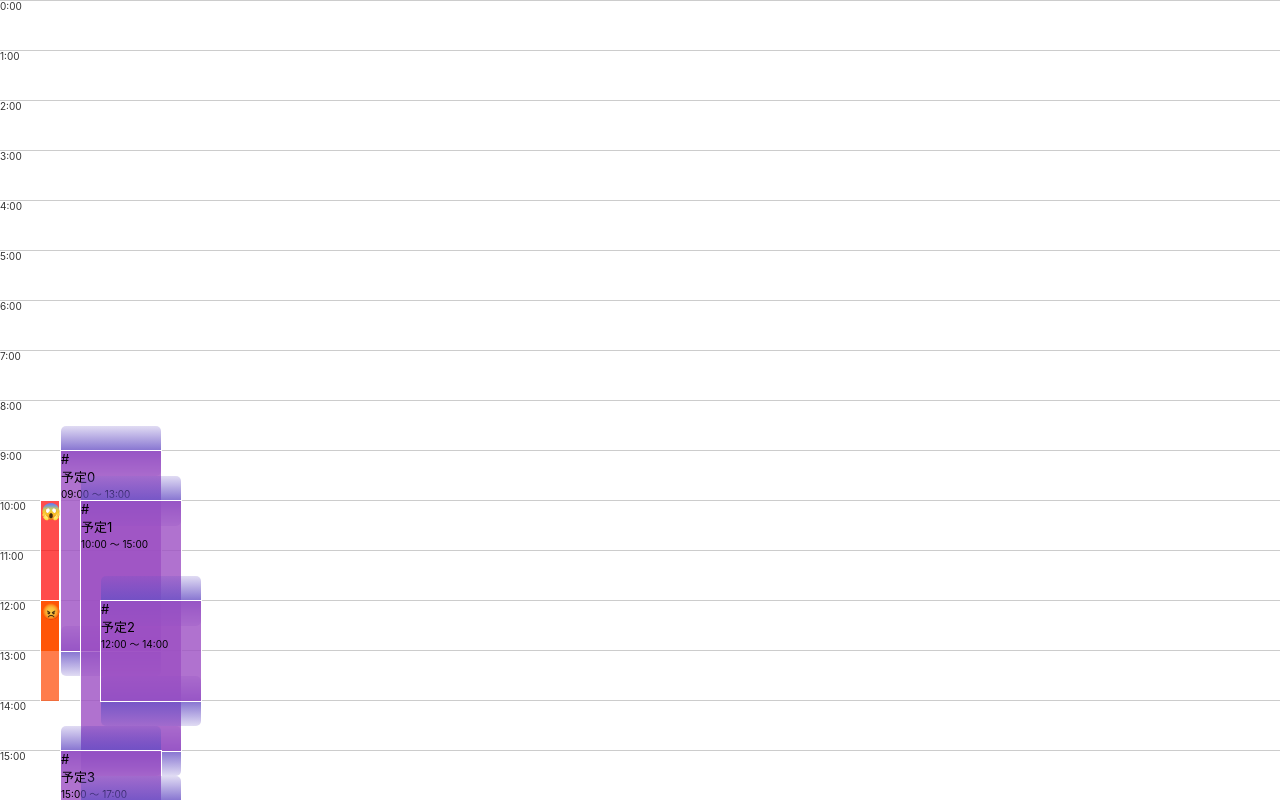
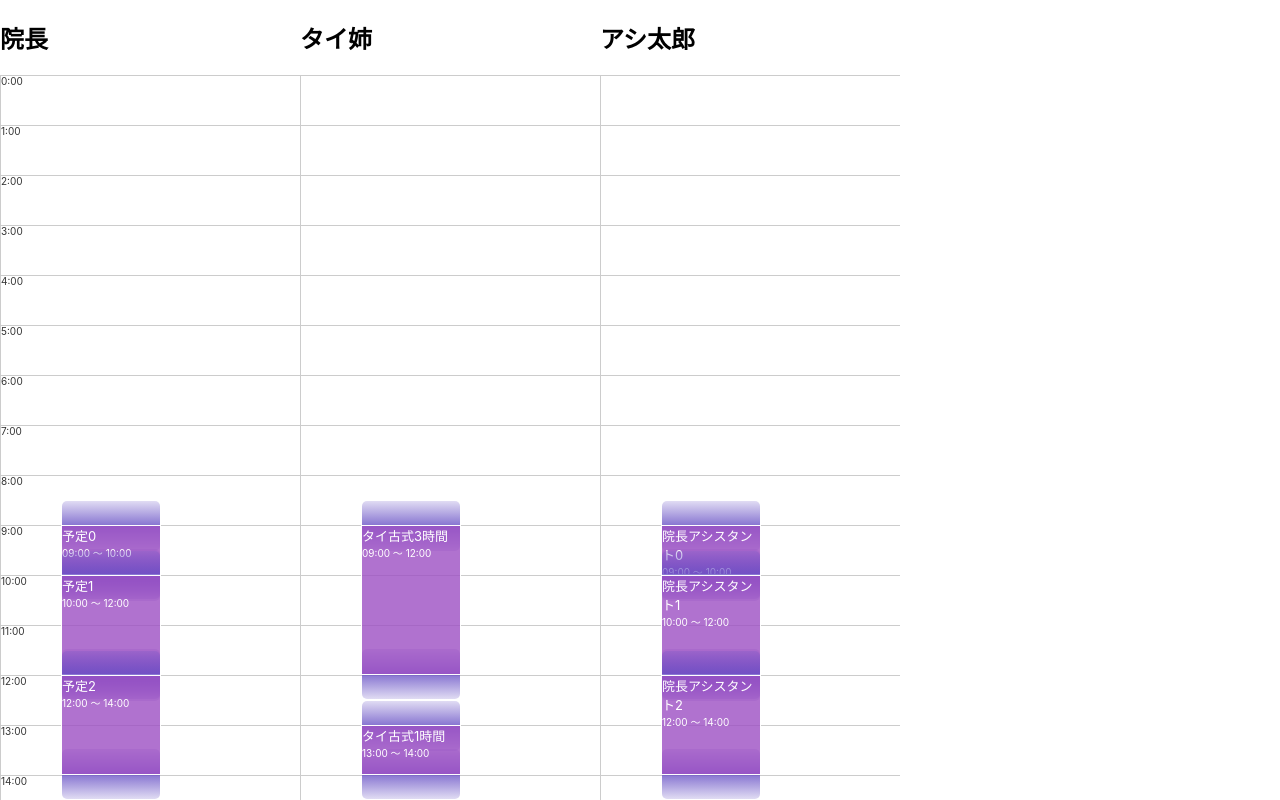
Before and after one commit to fumicode/fuzzy-session-react, a React (Create React App) app: page / in a window 1280 px wide. Shown: the top 800 px of the page. Built offline with nearby package versions, Linux system fonts and the light colour scheme.

Commit message:
3人の予定を並べてみた

```diff
--- a/src/App.tsx
+++ b/src/App.tsx
@@ -4,17 +4,18 @@ import Session from './Components/Session';
 import TimeRange from './Components/TimeRange';
 import React, { FC } from 'react';
 
+import styled from 'styled-components';
 
-const sessions: Session[] = [
+const inchoSessions: Session[] = [
   new Session(
     undefined,
     '予定0',
-    new TimeRange('09:00','13:00')
+    new TimeRange('09:00','10:00')
   ),
   new Session(
     undefined,
     '予定1',
-    new TimeRange('10:00','15:00')
+    new TimeRange('10:00','12:00')
   ),
   new Session(
     undefined,
@@ -29,7 +30,7 @@ const sessions: Session[] = [
   new Session(
     undefined,
     '予定4',
-    new TimeRange('16:00','20:00')
+    new TimeRange('16:00','19:00')
   ),
   new Session(
     undefined,
@@ -38,16 +39,98 @@ const sessions: Session[] = [
   ),
 ];
 
+const taineiSessions: Session[] = [
+  new Session(
+    undefined,
+    'タイ古式3時間',
+    new TimeRange('09:00','12:00')
+  ),
+  new Session(
+    undefined,
+    'タイ古式1時間',
+    new TimeRange('13:00','14:00')
+  ),
 
-const conflictsWarningSessionList = new ConflictsWarningSessionList(sessions);
+  new Session(
+    undefined,
+    'タイ古式1時間',
+    new TimeRange('16:40','17:00')
+  ),
+];
 
-const App: FC = ()=> {
+const ashitaroSessions: Session[] = [
+  new Session(
+    undefined,
+    '院長アシスタント0',
+    new TimeRange('09:00','10:00')
+  ),
+  new Session(
+    undefined,
+    '院長アシスタント1',
+    new TimeRange('10:00','12:00')
+  ),
+  new Session(
+    undefined,
+    '院長アシスタント2',
+    new TimeRange('12:00','14:00')
+  ),
+  new Session(
+    undefined,
+    '院長アシスタント3',
+    new TimeRange('15:00','17:00')
+  ),
+  new Session(
+    undefined,
+    '院長アシスタント4',
+    new TimeRange('18:00','20:00')
+  ),
+];
 
 
+const inchoSessionList = new ConflictsWarningSessionList(inchoSessions);
+const taineiSessionList = new ConflictsWarningSessionList(taineiSessions);
+const ashitaroSessionList = new ConflictsWarningSessionList(ashitaroSessions);
+
+const calendars = [
+  {
+    title: "院長",
+    list: inchoSessionList,
+  },
+
+  {
+    title: "タイ姉",
+    list: taineiSessionList,
+  },
+  {
+    title: "アシ太郎",
+    list: ashitaroSessionList
+  },
+]
+
+const App: FC = styled((props: {className: string})=> {
+  const {className} = props;
   return (
-    <DailyTimelineWithConflictsView main={conflictsWarningSessionList}/>
-    //<DailyTimelineView main={sessions}/>
+    <div className={className}>
+      {
+        calendars.map((cal,index) =>
+          <div className="e-column">
+            <h2>{cal.title}</h2>
+            <DailyTimelineWithConflictsView main={cal.list} showsTime={index === 0} />
+          </div>
+        )
+      }
+    </div>
   );
+})`
+display: flex;
+flex-direction: row;
+
+>.e-column{
+
+
+
 }
 
+`;
+
 export default App;
--- a/src/Components/DailyTimelineViewWithConflicts.tsx
+++ b/src/Components/DailyTimelineViewWithConflicts.tsx
@@ -10,9 +10,7 @@ import { TimeRangeView } from './TimeRange';
 import { log } from 'console';
 import Conflict from './Conflict';
 
-export type DailyTimelineWithConflictsViewModel = ViewModel<ConflictsWarningSessionList>;
-
-class SessionViewModel{
+class SessionViewModel implements ViewModel<Session>{
   public readonly sessionId: SessionId;
 
   constructor(
@@ -20,17 +18,19 @@ class SessionViewModel{
     public leftPx: number,
   ){
     this.sessionId = session.id;
+  }
 
+  get main(){
+    return this.session;
   }
 }
 
+
 class ConflictViewModel implements ViewModel<Conflict>{
-
   constructor(
-    public readonly main:Conflict
-  ){
-
-  }
+    public readonly main:Conflict,
+    public leftPx: number
+  ){ }
 
   get horriblenessHue():number{
     return this.calcHorriblenessHue(this.main.horribleness)
@@ -54,6 +54,22 @@ class ConflictViewModel implements ViewModel<Conflict>{
     const a = (y2 - y1)/(x2 - x1); //傾き
     return a * (x - x1) + y1
   }
+
+}
+
+class DailyTimelineWithConflictsViewModel implements ViewModel<ConflictsWarningSessionList>{
+  className?: string | undefined;
+
+  constructor(
+    public readonly main: ConflictsWarningSessionList,
+    public readonly showsTime: boolean = true
+  ){
+
+    //TODO: コンフリクトがコンフリクトしてる場合には横にずらしたい。
+    const metaConflicts = this.main.conflicts;
+
+  }
+
 
 }
 
@@ -91,7 +107,10 @@ export const DailyTimelineWithConflictsView: FC<DailyTimelineWithConflictsViewMo
       {
         hoursArray.map((hour)=>
           <div className='e-hour-line' key={hour}>
-            <div className="e-hour-label">{hour}:00</div>
+            {
+              props.showsTime &&
+                <div className="e-hour-label">{hour}:00</div>
+            }
             <div className="e-hour-content">
             </div>
           </div>
@@ -122,7 +141,7 @@ export const DailyTimelineWithConflictsView: FC<DailyTimelineWithConflictsViewMo
         {
           conflicts.map((conflict)=>
             {
-              const comflictVM = new ConflictViewModel(conflict);
+              const comflictVM = new ConflictViewModel(conflict, 0);
 
               const y = conflict.overlappingTimeRange.startHour * 50;
               const conflictId = conflict.sessionIds.join('-');
@@ -141,8 +160,12 @@ export const DailyTimelineWithConflictsView: FC<DailyTimelineWithConflictsViewMo
     </div>
   );
 })`
+position: relative;
 display: flex;
 flex-direction: column;
+width: 300px; //仮ぎめ
+
+border-left: solid 1px #ccc;
 
 >.e-hour-line{
   position: relative;
--- a/src/Components/Session.tsx
+++ b/src/Components/Session.tsx
@@ -24,7 +24,6 @@ export class SessionId{
     }
     return this._value;
   }
-
 
   equals(otherId: SessionId): boolean{
     return this._value === otherId._value;
@@ -62,9 +61,13 @@ export const SessionView: FC<SessionViewModel> = styled((props:SessionViewModel)
 
   return (
     <div className={className} style={{height:`${hoursNum*50}px`}}>
+      {
+        /*
       <div style={{fontSize:'13px'}}>
         #{session.id.toString('short')}
       </div>
+         */
+      }
       <div style={{fontSize:'13px'}}>
         {session.title}
       </div>
@@ -94,6 +97,8 @@ height:  200px; //とりあえず仮で
 border:1px solid white;
 
 background: hsla(280, 50%, 54%, 0.8);
+
+color: white;
 
 
 &:hover{
--- a/src/Components/ViewModel.tsx
+++ b/src/Components/ViewModel.tsx
@@ -1,5 +1,5 @@
 
 export default interface ViewModel<T>{
-  main: T;
-  className?: string;
+  readonly main: T;
+  readonly className?: string;
 }
--- a/src/index.css
+++ b/src/index.css
@@ -1,3 +1,7 @@
+*{
+  box-sizing: border-box;
+}
+
 body {
   margin: 0;
   font-family: -apple-system, BlinkMacSystemFont, 'Segoe UI', 'Roboto', 'Oxygen',
@@ -5,7 +9,9 @@ body {
     sans-serif;
   -webkit-font-smoothing: antialiased;
   -moz-osx-font-smoothing: grayscale;
+
 }
+
 
 code {
   font-family: source-code-pro, Menlo, Monaco, Consolas, 'Courier New',
```
